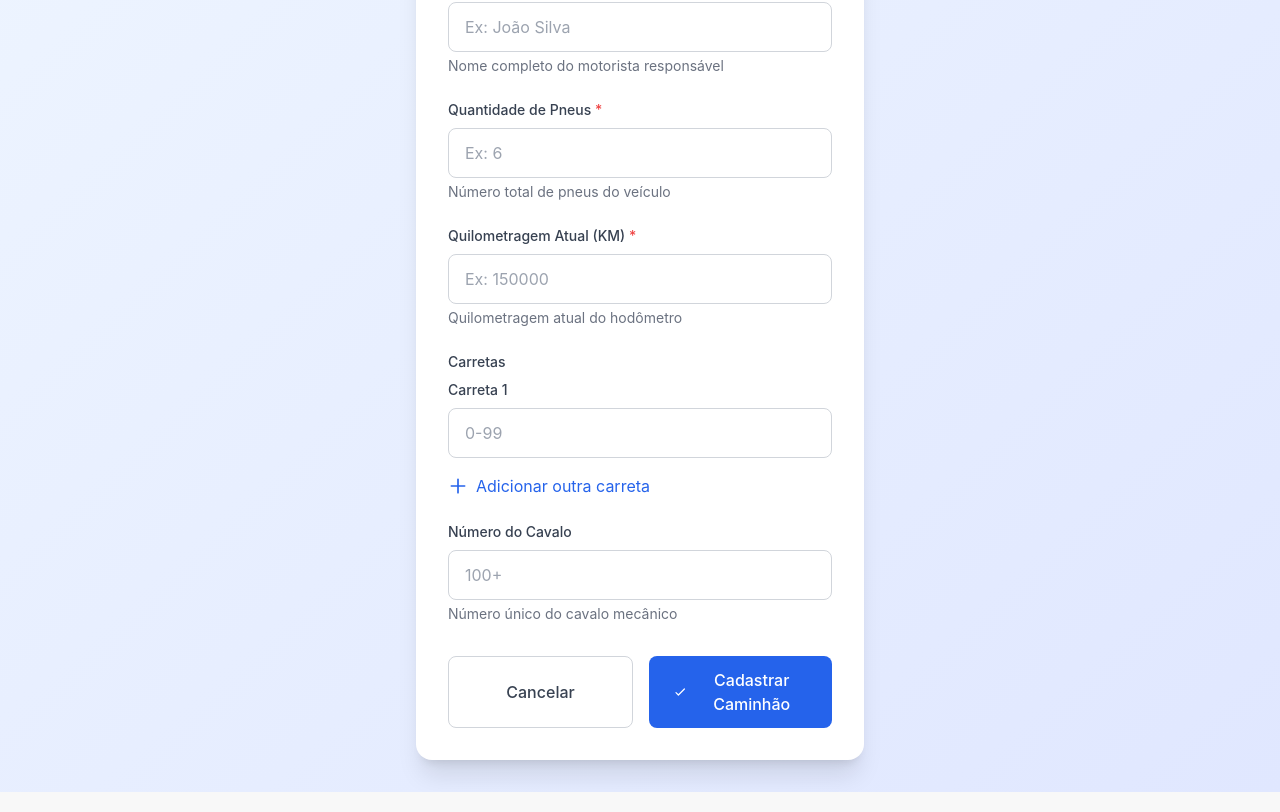
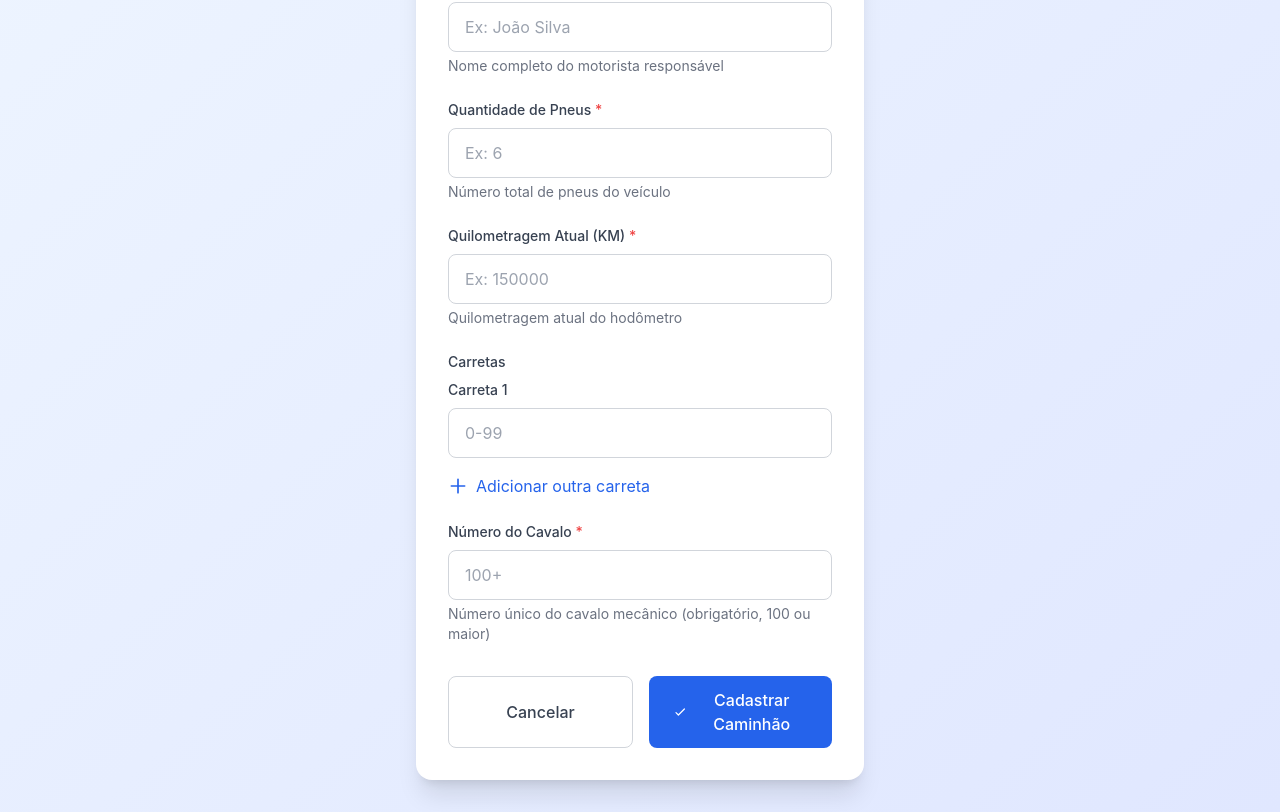
Before and after one commit to joaogabrielcastro/sistema-transportadora, a React (Vite) app in the folder frontend/: page /cadastro-caminhao in a window 1280 px wide. Shown: the part 468-1280 px from the top of the page. Built offline with nearby package versions, Linux system fonts and the light colour scheme.

Commit message:
fix: enhance validation for 'numero_cavalo' field to ensure it is required and within valid range; update help text for clarity

```diff
--- a/frontend/dev-dist/sw.js
+++ b/frontend/dev-dist/sw.js
@@ -82,7 +82,7 @@ define(['./workbox-54d0af47'], (function (workbox) { 'use strict';
     "revision": "3ca0b8505b4bec776b69afdba2768812"
   }, {
     "url": "index.html",
-    "revision": "0.mflcnk1h61o"
+    "revision": "0.k4p37rl160g"
   }], {});
   workbox.cleanupOutdatedCaches();
   workbox.registerRoute(new workbox.NavigationRoute(workbox.createHandlerBoundToURL("index.html"), {
--- a/frontend/src/Pages/CadastroCaminhao.jsx
+++ b/frontend/src/Pages/CadastroCaminhao.jsx
@@ -3,7 +3,6 @@ import React, { useState, useEffect } from "react";
 import axios from "axios";
 import { useNavigate, Link } from "react-router-dom";
 
-// Componentes Reutilizáveis
 const SuccessMessage = ({ message, onClose }) => (
   <div className="bg-green-100 border-l-4 border-green-500 text-green-700 p-4 rounded-lg mb-6">
     <div className="flex justify-between items-center">
@@ -216,10 +215,18 @@ const CadastroCaminhao = () => {
       });
     }
 
-    if (form.numero_cavalo && parseInt(form.numero_cavalo) < 100) {
-      newErrors.numero_cavalo = "Número do cavalo deve ser 100 ou maior";
+    if (!form.numero_cavalo || form.numero_cavalo.trim() === "") {
+      newErrors.numero_cavalo = "Número do cavalo é obrigatório";
+    } else {
+      const numeroCavalo = parseInt(form.numero_cavalo);
+      if (isNaN(numeroCavalo) || numeroCavalo < 100) {
+        // Volte para 100
+        newErrors.numero_cavalo = "Número do cavalo deve ser 100 ou maior";
+      } else if (numeroCavalo > 9999) {
+        newErrors.numero_cavalo =
+          "Número do cavalo não pode ser maior que 9999";
+      }
     }
-
     if (!form.motorista.trim()) {
       newErrors.motorista = "Nome do motorista é obrigatório";
     } else if (form.motorista.length < 3) {
@@ -329,7 +336,7 @@ const CadastroCaminhao = () => {
         placa: form.placa.replace(/-/g, ""),
         qtd_pneus: parseInt(form.qtd_pneus),
         km_atual: parseInt(form.km_atual),
-        numero_cavalo: form.numero_cavalo ? parseInt(form.numero_cavalo) : null,
+        numero_cavalo: parseInt(form.numero_cavalo),
         motorista: form.motorista.trim(),
         numero_carreta_1: carretasPreenchidas[0]
           ? parseInt(carretasPreenchidas[0])
@@ -505,11 +512,12 @@ const CadastroCaminhao = () => {
               onChange={(e) =>
                 handleInputChange("numero_cavalo", e.target.value)
               }
-              min="100"
-              max="999"
+              required
+              min="100" // Volte para 100
+              max="9999"
               placeholder="100+"
               error={errors.numero_cavalo}
-              helpText="Número único do cavalo mecânico"
+              helpText="Número único do cavalo mecânico (obrigatório, 100 ou maior)"
             />
 
             <div className="flex flex-col sm:flex-row gap-4 mt-8">
```
